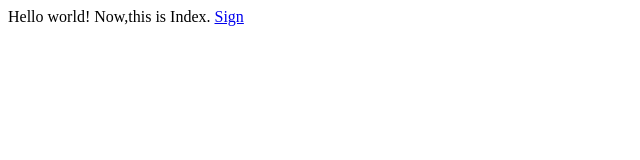
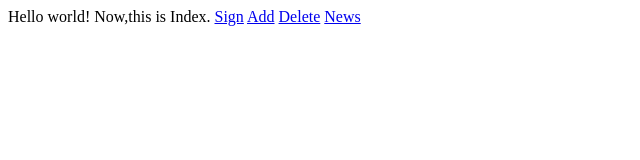
Before and after one commit to houzhangxu/TestLocal, a plain HTML site: page index.html in a window 1280 px wide. Shown: the whole page, without its empty margins (0-640 px from the left). Drawn offline with Linux system fonts and the light colour scheme.

Commit message:
Modify Index

```diff
--- a/index.html
+++ b/index.html
@@ -10,5 +10,8 @@
 
 	<a href="sign.html">Sign</a>
 
+	<a href="add.html">Add</a>
+	<a href="delete.html">Delete</a>
+	<a href="news.html">News</a>
 </body>
 </html>
```
